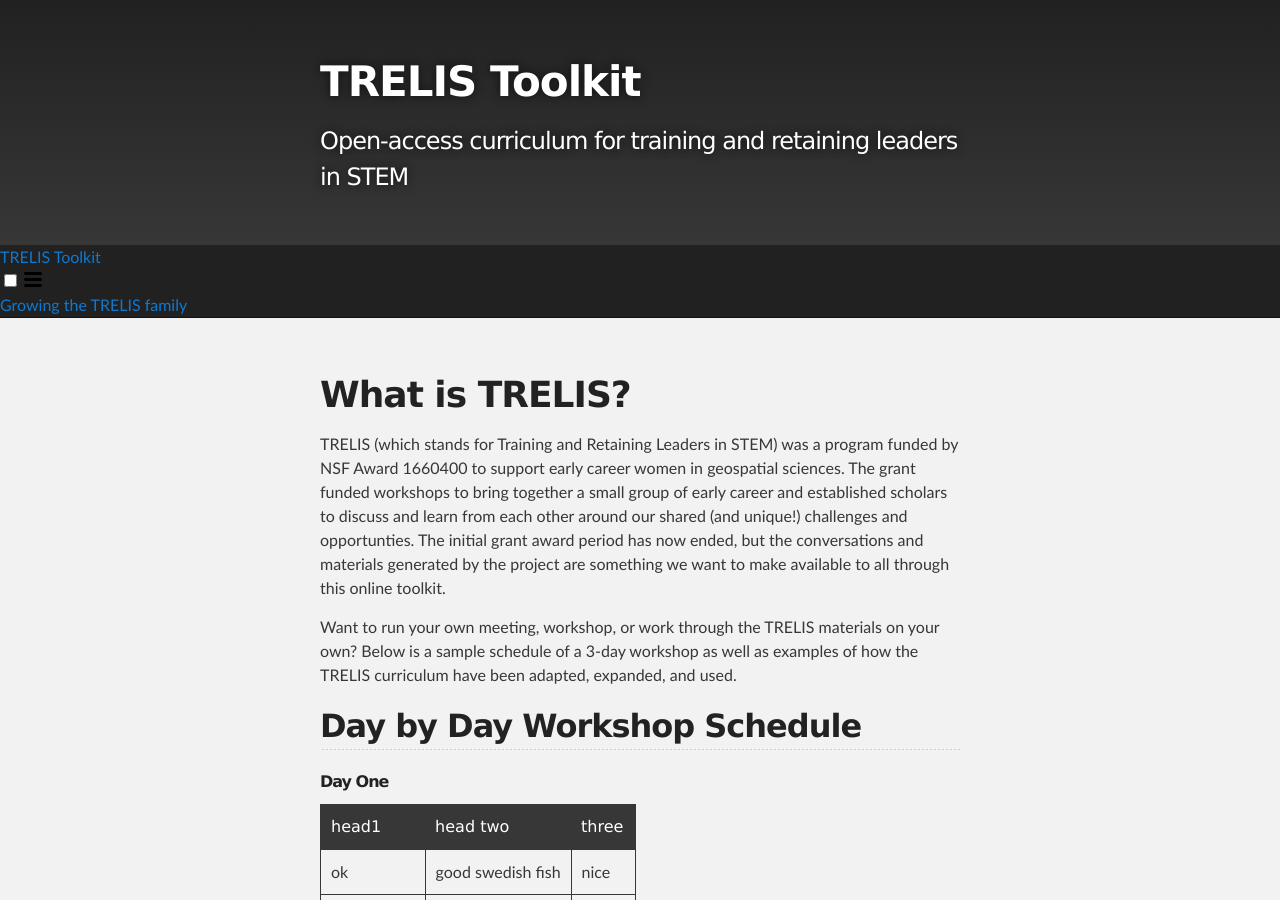
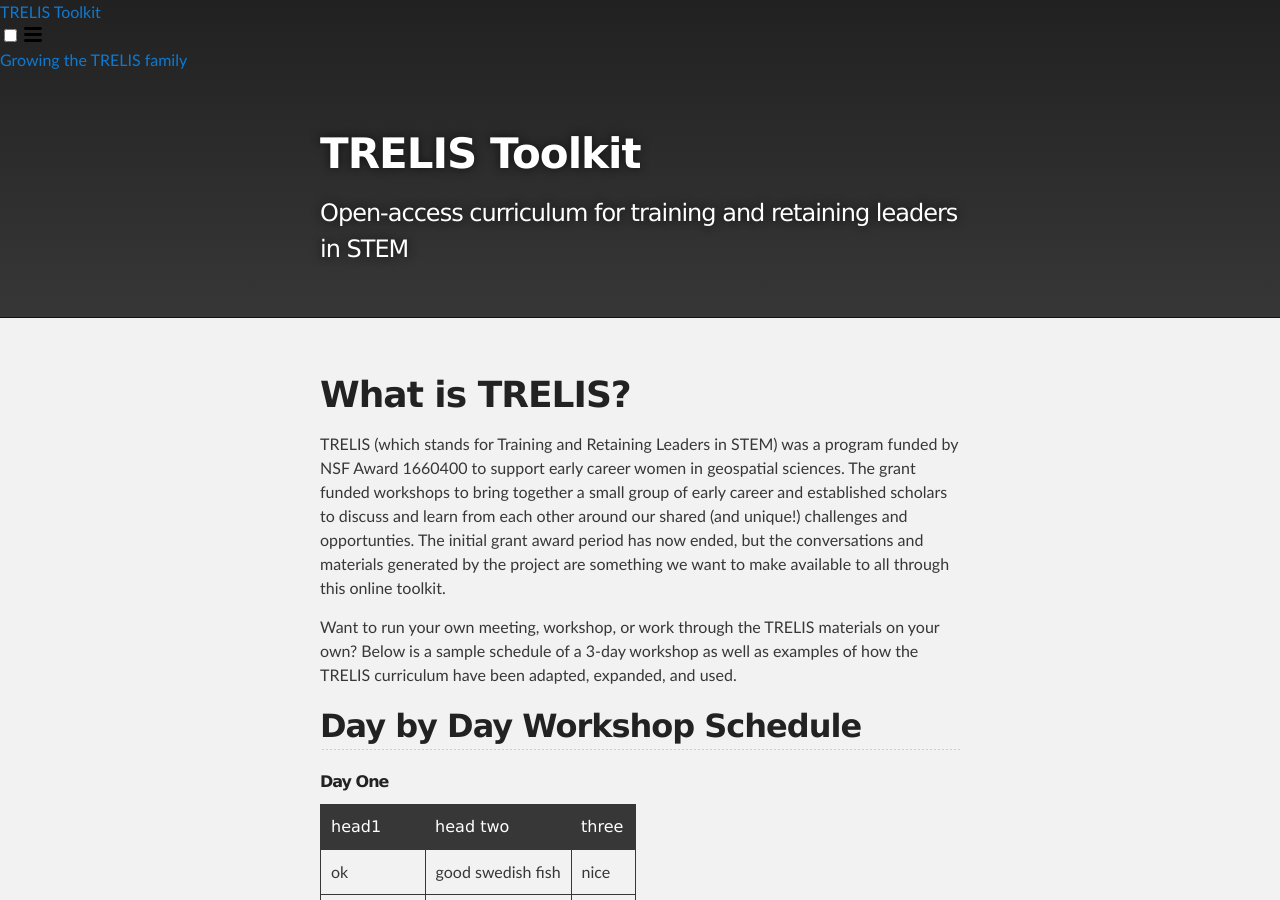
Before and after one commit to TRELIStoolkit/TRELIStoolkit.github.io, a Jekyll site: the page built from index.md, in a window 1280 px wide and 900 px high. Built offline with Jekyll 4.4.1, drawn with Linux system fonts in a browser that asks for light colours; our own code applies the rules of GitHub Pages for plain Markdown files.

Commit message:
move header location

```diff
--- a/_layouts/default.html
+++ b/_layouts/default.html
@@ -15,14 +15,15 @@
 
     <!-- HEADER -->
     <div id="header_wrap" class="outer">
+
+       {%- include header.html -%}
+
         <header class="inner">
           <h1 id="project_title">{{ site.title | default: site.github.repository_name }}</h1>
           <h2 id="project_tagline">{{ site.description | default: site.github.project_tagline }}</h2>
-
         </header>
     </div>
 
-     {%- include header.html -%}
 
     <!-- MAIN CONTENT -->
     <div id="main_content_wrap" class="outer">
```
